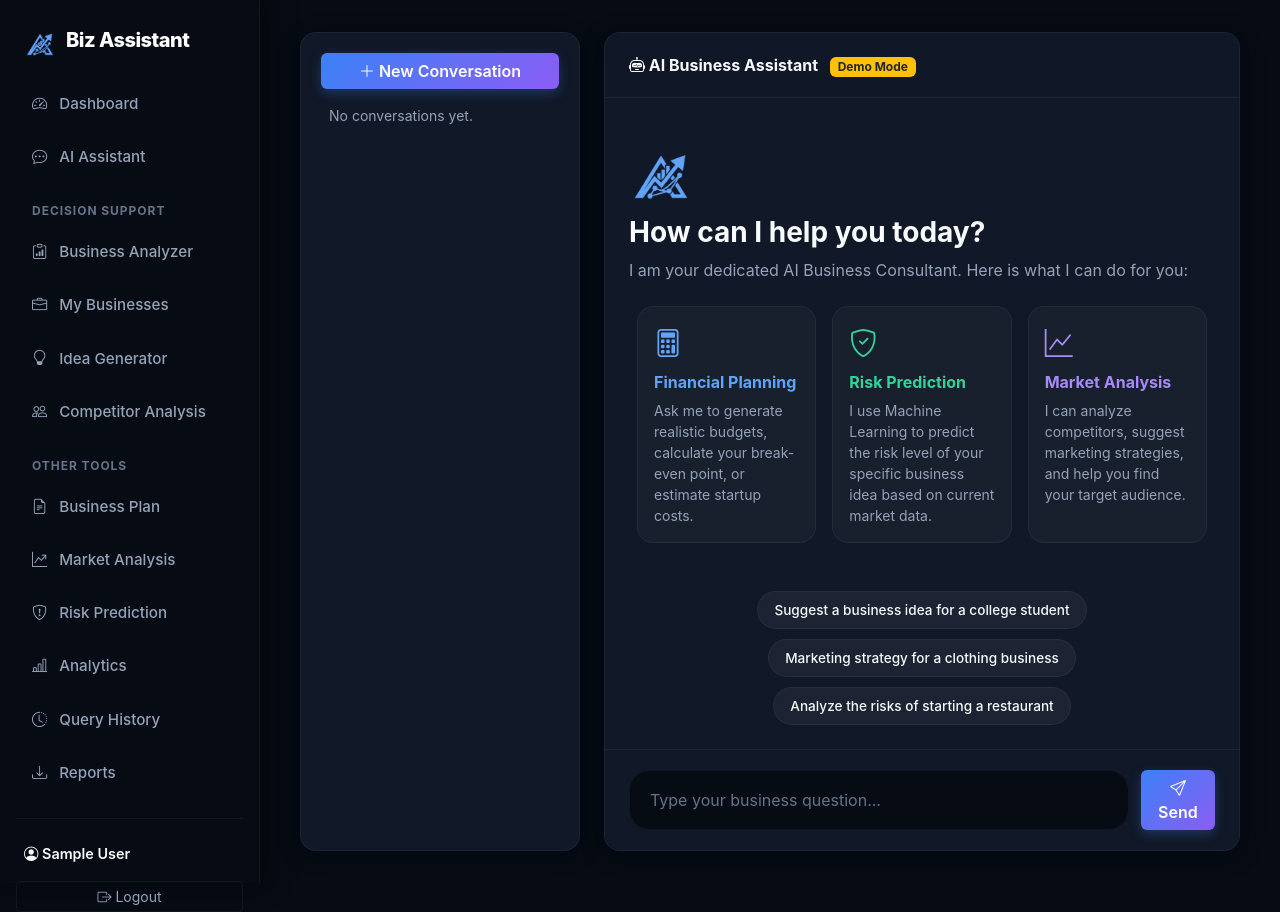
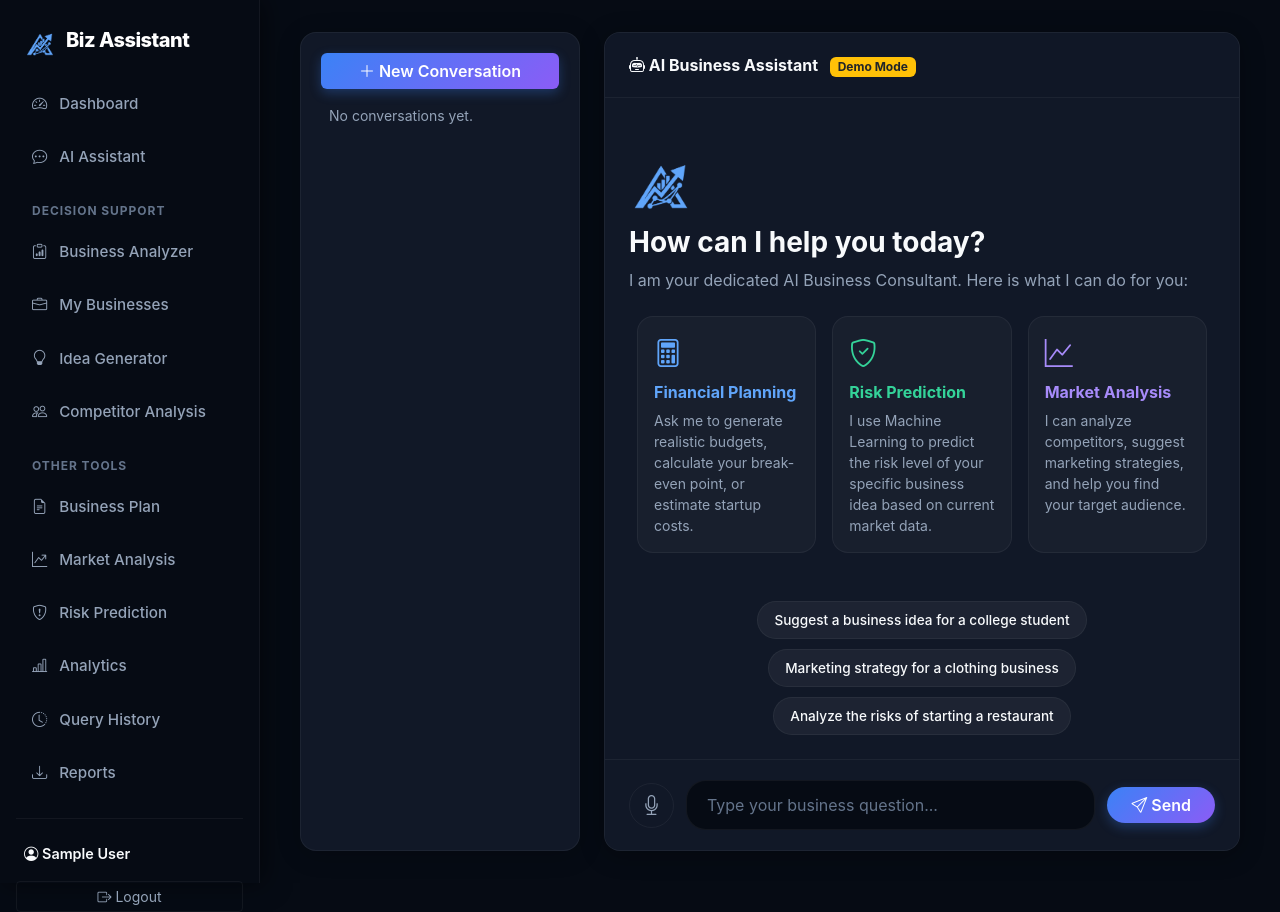
Before and after one commit to sanjankumar540/Ai-based-business-advisor-chatbot, a Flask app: page /chat in a window 1280 px wide. Run offline with Flask 3, Linux system fonts and the light colour scheme; the visitor is signed in with stand-in values (Sample User, id 1); data that the repository does not hold is empty.

Commit message:
Integrated voice chat (STT) and AI voice reply (TTS) into chatbot UI

```diff
--- a/templates/chatbot.html
+++ b/templates/chatbot.html
@@ -73,22 +73,32 @@
       {% endif %}
       {% for msg in messages %}
         <div class="chat-bubble {{ 'user-bubble' if msg.sender == 'user' else 'ai-bubble' }}">
-          <div class="bubble-sender">
-            {% if msg.sender == 'user' %}You{% else %}<i class="bi bi-robot"></i> AI Assistant{% endif %}
-            {% if msg.category %}<span class="badge bg-secondary ms-1">{{ msg.category }}</span>{% endif %}
+          <div class="bubble-sender d-flex justify-content-between align-items-center">
+            <div>
+              {% if msg.sender == 'user' %}You{% else %}<i class="bi bi-robot"></i> AI Assistant{% endif %}
+              {% if msg.category %}<span class="badge bg-secondary ms-1">{{ msg.category }}</span>{% endif %}
+            </div>
+            {% if msg.sender == 'ai' %}
+            <button type="button" class="btn btn-sm btn-link text-muted p-0 ms-2 read-aloud-btn" title="Read aloud" data-text="{{ msg.message | striptags | escape }}">
+              <i class="bi bi-volume-up fs-5"></i>
+            </button>
+            {% endif %}
           </div>
           <div class="bubble-content">{{ msg.message | replace('\n', '<br>') | safe }}</div>
           {% if msg.sources %}
-          <div class="bubble-sources"><i class="bi bi-journal-text"></i> Sources: {{ msg.sources }}</div>
+          <div class="bubble-sources mt-2 small text-muted"><i class="bi bi-journal-text"></i> Sources: {{ msg.sources }}</div>
           {% endif %}
         </div>
       {% endfor %}
     </div>
 
-    <form method="POST" action="{{ url_for('chatbot.send_message') }}" class="chat-input-bar" id="chatForm">
+    <form method="POST" action="{{ url_for('chatbot.send_message') }}" class="chat-input-bar align-items-center" id="chatForm">
       <input type="hidden" name="conv_id" value="{{ active_conversation.id if active_conversation else '' }}">
-      <input type="text" name="message" id="chatInput" class="form-control" placeholder="Type your business question..." autocomplete="off" required>
-      <button type="submit" class="btn btn-primary"><i class="bi bi-send"></i> Send</button>
+      <button type="button" class="btn btn-outline-light rounded-circle" id="voiceBtn" title="Speak your question" style="width: 45px; height: 45px; display: flex; align-items: center; justify-content: center;">
+        <i class="bi bi-mic fs-5"></i>
+      </button>
+      <input type="text" name="message" id="chatInput" class="form-control" placeholder="Type your business question..." autocomplete="off" required style="flex: 1;">
+      <button type="submit" class="btn btn-primary px-4" style="border-radius: 20px;"><i class="bi bi-send"></i> Send</button>
     </form>
   </div>
 </div>
@@ -116,5 +126,70 @@
       btn.innerHTML = '<span class="spinner-border spinner-border-sm"></span> Thinking...';
     });
   }
+
+  // --- Voice Chat (Speech to Text) ---
+  const voiceBtn = document.getElementById('voiceBtn');
+  const chatInput = document.getElementById('chatInput');
+  const SpeechRecognition = window.SpeechRecognition || window.webkitSpeechRecognition;
+
+  if (voiceBtn && SpeechRecognition) {
+    const recognition = new SpeechRecognition();
+    recognition.continuous = false;
+    recognition.interimResults = false;
+
+    recognition.onstart = function() {
+      voiceBtn.classList.add('btn-danger', 'text-white', 'border-danger');
+      voiceBtn.classList.remove('btn-outline-light');
+      voiceBtn.innerHTML = '<i class="bi bi-mic-fill fs-5"></i>';
+      chatInput.placeholder = "Listening...";
+    };
+
+    recognition.onresult = function(event) {
+      const transcript = event.results[0][0].transcript;
+      chatInput.value = transcript;
+    };
+
+    recognition.onerror = function(event) {
+      console.error("Speech recognition error", event.error);
+      chatInput.placeholder = "Type your business question...";
+    };
+
+    recognition.onend = function() {
+      voiceBtn.classList.remove('btn-danger', 'text-white', 'border-danger');
+      voiceBtn.classList.add('btn-outline-light');
+      voiceBtn.innerHTML = '<i class="bi bi-mic fs-5"></i>';
+      chatInput.placeholder = "Type your business question...";
+    };
+
+    voiceBtn.addEventListener('click', function() {
+      recognition.start();
+    });
+  } else if (voiceBtn) {
+    voiceBtn.style.display = 'none'; // Hide if browser doesn't support it
+  }
+
+  // --- Voice Reply (Text to Speech) ---
+  const readAloudBtns = document.querySelectorAll('.read-aloud-btn');
+  readAloudBtns.forEach(btn => {
+    btn.addEventListener('click', function() {
+      window.speechSynthesis.cancel(); // Stop any current speech
+
+      const textToRead = this.getAttribute('data-text');
+      if (textToRead) {
+        const utterance = new SpeechSynthesisUtterance(textToRead);
+        const icon = this.querySelector('i');
+
+        icon.classList.remove('bi-volume-up');
+        icon.classList.add('bi-volume-up-fill', 'text-primary');
+
+        utterance.onend = function() {
+          icon.classList.add('bi-volume-up');
+          icon.classList.remove('bi-volume-up-fill', 'text-primary');
+        };
+
+        window.speechSynthesis.speak(utterance);
+      }
+    });
+  });
 </script>
 {% endblock %}
```
